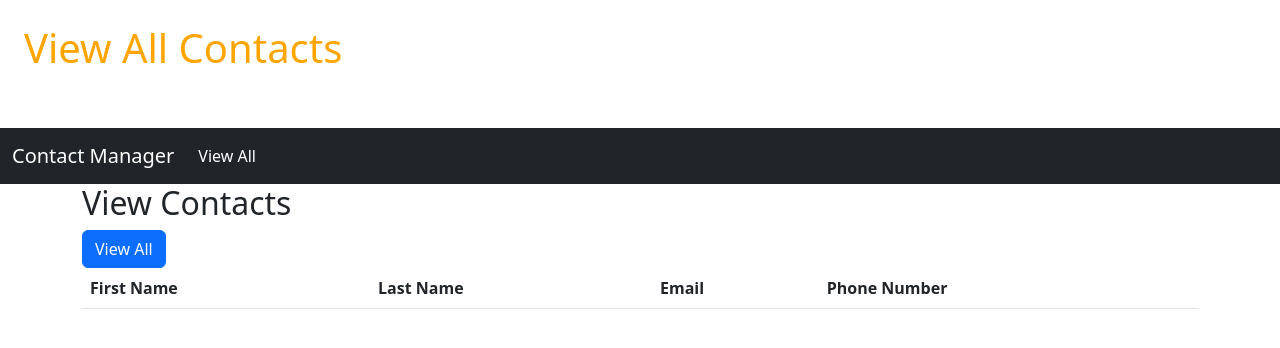
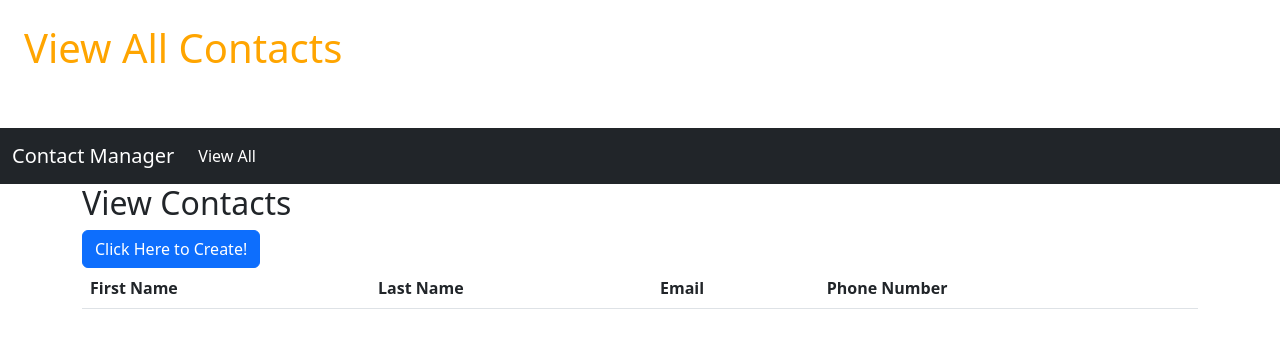
Before and after one commit to WaterBuffaloTM/matthew-nguyen-2, a plain HTML site: page contact_manager/view_all/index.html in a window 1280 px wide. Drawn offline with nearby package versions, Linux system fonts and the light colour scheme.

Commit message:
Final Extra Push
Help!

```diff
--- a/contact_manager/view_all/index.html
+++ b/contact_manager/view_all/index.html
@@ -31,8 +31,8 @@
   <div class="container">
 
 
-    <h2> View Contacts</h2>
-    <button type="button" class="btn btn-primary">View All</button>
+    <h2>  View Contacts</h2>
+    <button type="button" onclick="location.href ='../create/';" class="btn btn-primary">Click Here to Create!</button>
 
     <table class="table">
 
```
